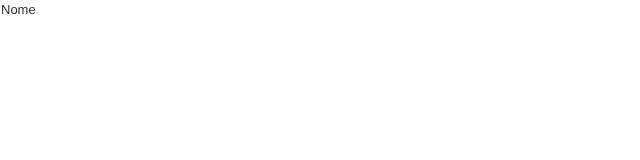
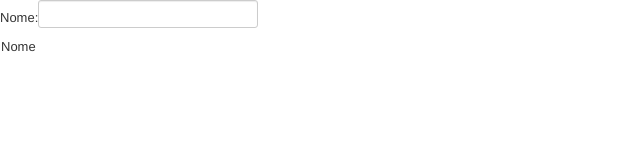
Before and after one commit to safirelauene/testeAngular, a plain HTML site: page index.html in a window 1280 px wide. Shown: the whole page, without its empty margins (0-640 px from the left). Drawn offline with Linux system fonts and the light colour scheme.

Commit message:
adicionando um input

```diff
--- a/index.html
+++ b/index.html
@@ -8,6 +8,8 @@
 	<script src="js/script.js"></script>
 </head>
 <body ng-app="home" ng-controller="MyCtrl">
+	Nome:<input type="text" ng-model="new_pessoa"><br>
+	{{new_pessoa}}
 	<table>
 		<tr>
 			<td>Nome</td>
--- a/js/script.js
+++ b/js/script.js
@@ -1,6 +1,8 @@
 var home_mod = angular.module('home', [])
 
 function MyCtrl($scope){
+	$scope.new_pessoa = "";
+
 	$scope.pessoas = [
 		{
 			"nome": "Safire",
```
